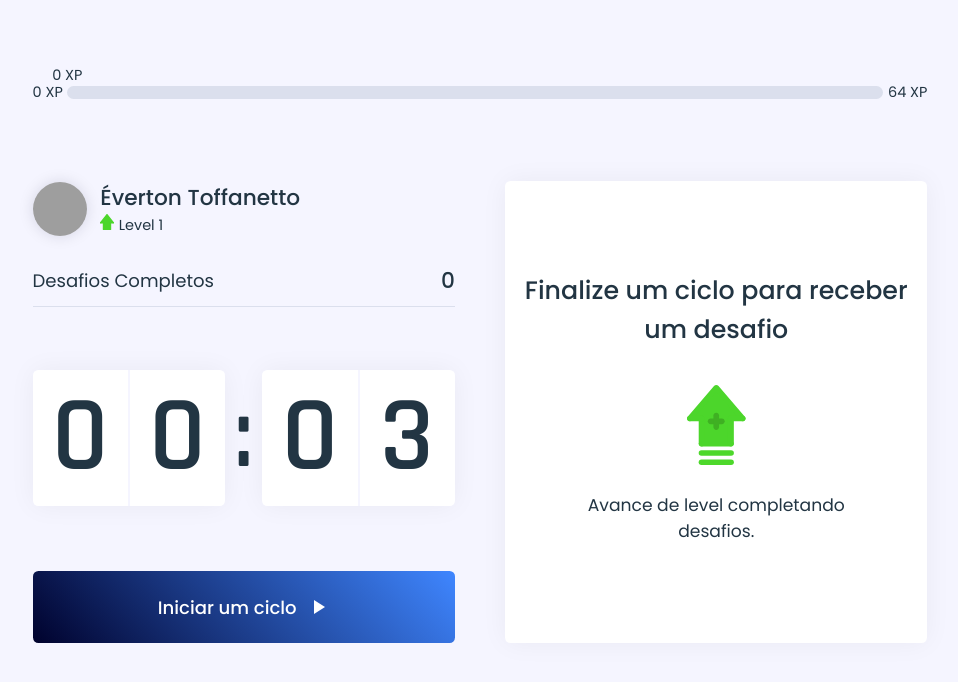
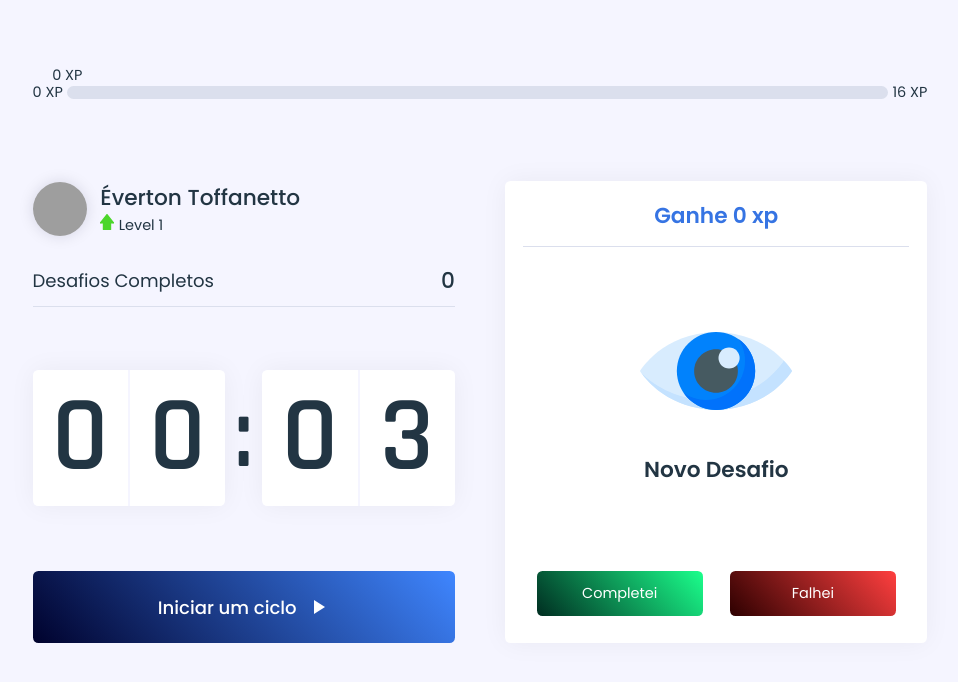
Before and after one commit to everton-dgn/pomodoro-react, a React (Create React App) app: page / in a window 1280 px wide. Shown: the top 682 px of the page, without its empty margins (160-1118 px from the left). Built offline with nearby package versions, Linux system fonts and the light colour scheme; grey boxes are pictures that could not be loaded.

Commit message:
:seedling: função completeChallenge add para controle de pontuação

```diff
--- a/src/contexts/ChallengesContext.tsx
+++ b/src/contexts/ChallengesContext.tsx
@@ -1,11 +1,5 @@
 import React, { createContext, ReactNode, useState } from 'react'
 import challenges from 'api/challenges.json'
-
-// interface Challenge {
-//  type: 'body' | 'eye'
-//  description: string
-//  amount: number
-// }
 
 interface ChallengeContextData {
   level: number
@@ -18,7 +12,12 @@ interface ChallengeContextData {
   levelUp: () => void
   startNewChallenge: () => void
   resetChallenge: () => void
-  activeChallenge: any
+  completeChallenge: () => void
+  activeChallenge: {
+    type: string
+    description: string
+    amount: number
+  }
 }
 
 interface ChallengesProviderProps {
@@ -28,10 +27,15 @@ interface ChallengesProviderProps {
 export const ChallengesContext = createContext({} as ChallengeContextData)
 
 export const ChallengesProvider = ({ children }: ChallengesProviderProps) => {
-  const [level, setLevel] = useState(1)
+  const [level, setLevel] = useState(0)
   const [currentExperience, setCurrentExperience] = useState(0)
   const [challengesCompleted, setChallengesCompleted] = useState(0)
-  const [activeChallenge, setActiveChallenge] = useState<object | null>(null)
+  const baseObject = {
+    type: '',
+    description: '',
+    amount: 0
+  }
+  const [activeChallenge, setActiveChallenge] = useState(baseObject)
 
   const experienceToNextLevel = Math.pow((level + 1) * 4, 2)
 
@@ -46,7 +50,24 @@ export const ChallengesProvider = ({ children }: ChallengesProviderProps) => {
   }
 
   const resetChallenge = () => {
-    setActiveChallenge(null)
+    setActiveChallenge(baseObject)
+  }
+
+  const completeChallenge = () => {
+    if (!activeChallenge) return
+
+    const { amount } = activeChallenge
+
+    let finalExperience = currentExperience + amount
+
+    if (finalExperience >= experienceToNextLevel) {
+      finalExperience = finalExperience - experienceToNextLevel
+      levelUp()
+    }
+
+    setCurrentExperience(finalExperience)
+    setActiveChallenge(baseObject)
+    setChallengesCompleted(challengesCompleted + 1)
   }
 
   return (
@@ -62,7 +83,8 @@ export const ChallengesProvider = ({ children }: ChallengesProviderProps) => {
         startNewChallenge,
         activeChallenge,
         resetChallenge,
-        experienceToNextLevel
+        experienceToNextLevel,
+        completeChallenge
       }}
     >
       {children}
```
